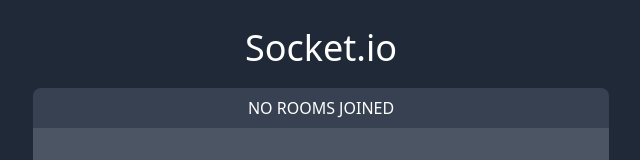
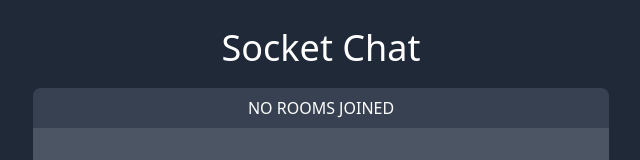
Before and after one commit to DeveloperRidoy/socket-chat, a website: page client/index.html in a window 1280 px wide. Shown: the top 160 px of the page, without its empty margins (319-959 px from the left). Drawn offline with nearby package versions, Linux system fonts and the light colour scheme; no server answers.

Commit message:
updated socket.io text to socket chat

```diff
--- a/client/index.html
+++ b/client/index.html
@@ -10,7 +10,7 @@
 </head>
 <body class="h-screen bg-gray-800 text-white">
     <div class="max-w-[1500px] mx-auto p-2">
-        <h1 class="text-4xl text-center py-5">Socket.io</h1>
+        <h1 class="text-4xl text-center py-5">Socket Chat</h1>
         <div class="max-w-xl mx-auto">
             <div class="text-center uppercase h-10 flex items-center justify-center bg-gray-700 rounded-t-lg" id="roomNameContainer">
                 <span class="normal-case"></span>
```
